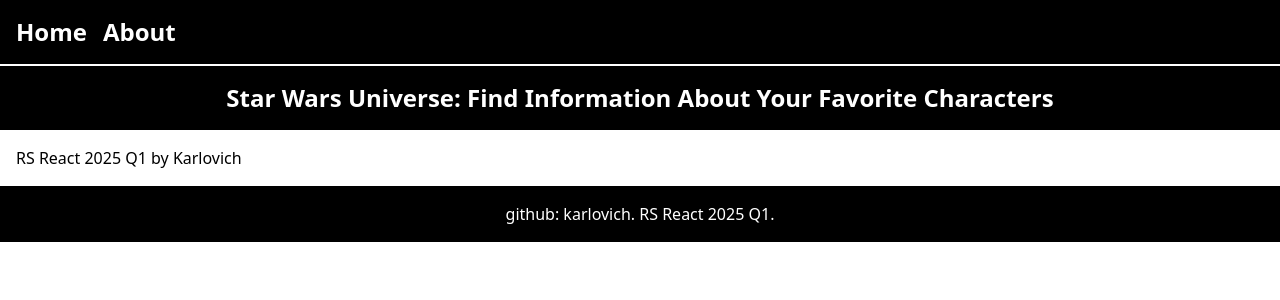
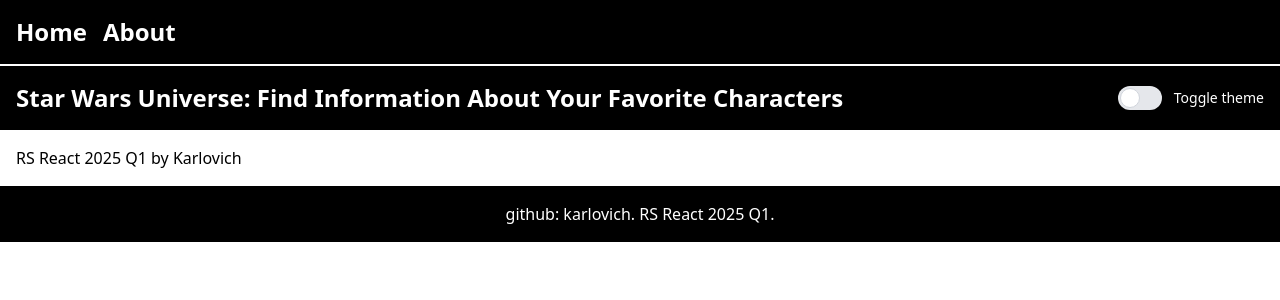
Before and after one commit to karlovich/react-2025-q1-karlovich, a React (Vite) app: page /about in a window 1280 px wide. Shown: the top 300 px of the page. Built offline with nearby package versions, Linux system fonts and the light colour scheme.

Commit message:
feat: add theme context and switch control to the header

```diff
--- a/src/components/Header/Header.tsx
+++ b/src/components/Header/Header.tsx
@@ -1,9 +1,27 @@
+import { useTheme } from '../../context/ThemeContext';
 export const Header = () => {
+  const { theme, toggleTheme } = useTheme();
   return (
-    <header className="bg-black text-white p-4" data-testid="test-header">
+    <header
+      className={`${theme === 'bw' ? 'bg-black text-white' : 'bg-white text-black'} p-4 flex justify-between`}
+      data-testid="test-header"
+    >
       <h1 className="text-2xl font-bold text-center">
         Star Wars Universe: Find Information About Your Favorite Characters
       </h1>
+
+      <label
+        className="inline-flex items-center cursor-pointer"
+        onChange={toggleTheme}
+      >
+        <input type="checkbox" value="" className="sr-only peer" />
+        <div className="relative w-11 h-6 bg-gray-200 peer-focus:outline-none peer-focus:ring-4 peer-focus:ring-blue-300 dark:peer-focus:ring-blue-800 rounded-full peer dark:bg-gray-700 peer-checked:after:translate-x-full rtl:peer-checked:after:-translate-x-full peer-checked:after:border-white after:content-[''] after:absolute after:top-[2px] after:start-[2px] after:bg-white after:border-gray-300 after:border after:rounded-full after:h-5 after:w-5 after:transition-all dark:border-gray-600 peer-checked:bg-blue-600 dark:peer-checked:bg-blue-600"></div>
+        <span
+          className={`${theme === 'bw' ? 'text-white' : 'text-black'} ms-3 text-sm font-medium `}
+        >
+          Toggle theme
+        </span>
+      </label>
     </header>
   );
 };
--- /dev/null
+++ b/src/context/ThemeContext.tsx
@@ -0,0 +1,36 @@
+import { createContext, useContext, useState } from 'react';
+
+interface Props {
+  children: React.ReactNode;
+}
+
+interface ThemeContextType {
+  theme: string;
+  toggleTheme: () => void;
+}
+const ThemeContext = createContext<ThemeContextType | undefined>(undefined);
+
+export const ThemeProvider = ({ children }: Props) => {
+  const [theme, setTheme] = useState('bw');
+  return (
+    <ThemeContext.Provider
+      value={{
+        theme,
+        toggleTheme: () => {
+          setTheme(theme === 'bw' ? 'color' : 'bw');
+        },
+      }}
+    >
+      {children}
+    </ThemeContext.Provider>
+  );
+};
+
+export const useTheme = () => {
+  const context = useContext(ThemeContext);
+  if (context === undefined) {
+    throw new Error('Please wrap up a component with ThemeProvider');
+  }
+
+  return context;
+};
--- a/src/main.tsx
+++ b/src/main.tsx
@@ -3,13 +3,16 @@
 import { BrowserRouter } from 'react-router';
 import './index.css';
 import App from './App.tsx';
+import { ThemeProvider } from './context/ThemeContext.tsx';
 
 const rootElement = document.getElementById('root');
 if (rootElement) {
   createRoot(rootElement).render(
     <StrictMode>
       <BrowserRouter>
-        <App />
+        <ThemeProvider>
+          <App />
+        </ThemeProvider>
       </BrowserRouter>
     </StrictMode>
   );
```
Also changed, not shown: 1 other file (tests, documents, lock files or other folders).
